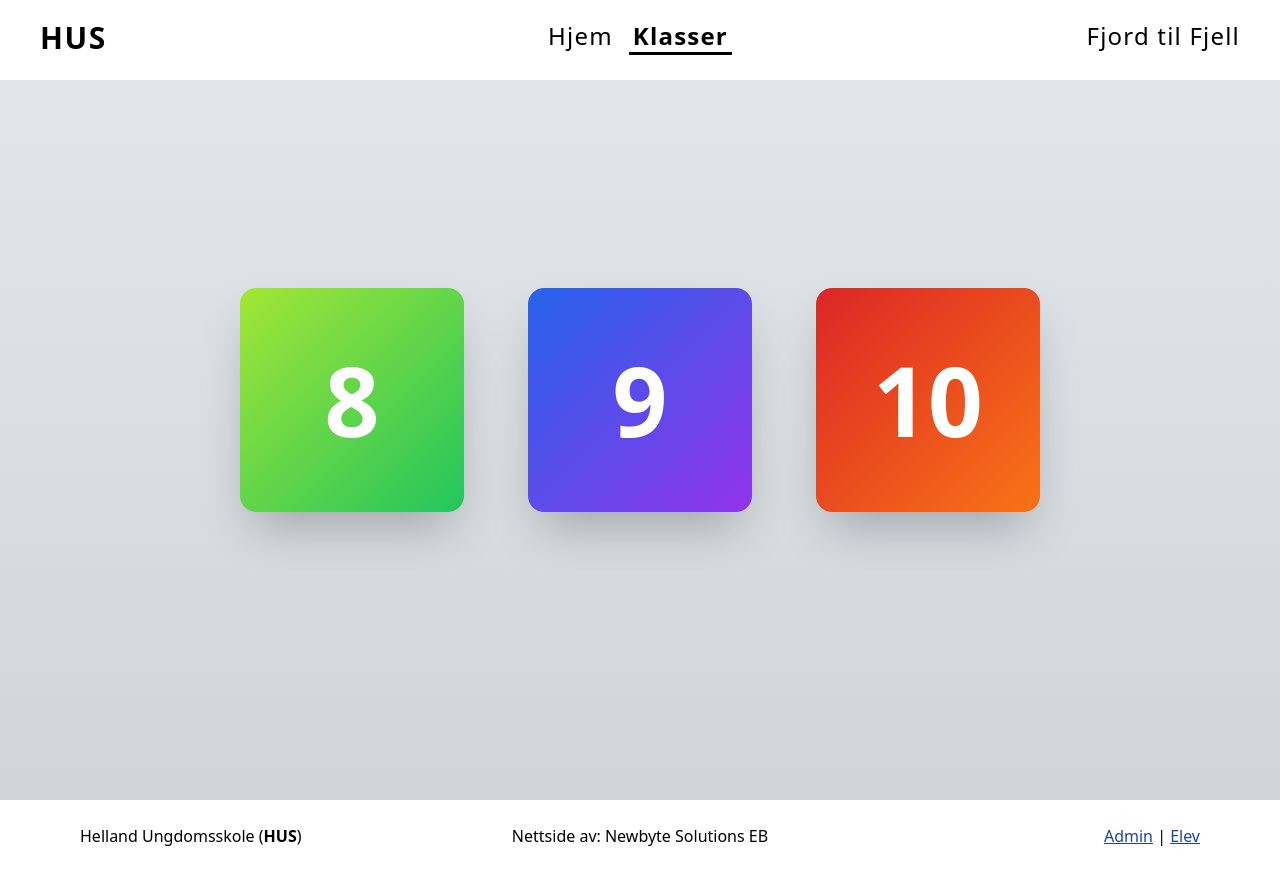
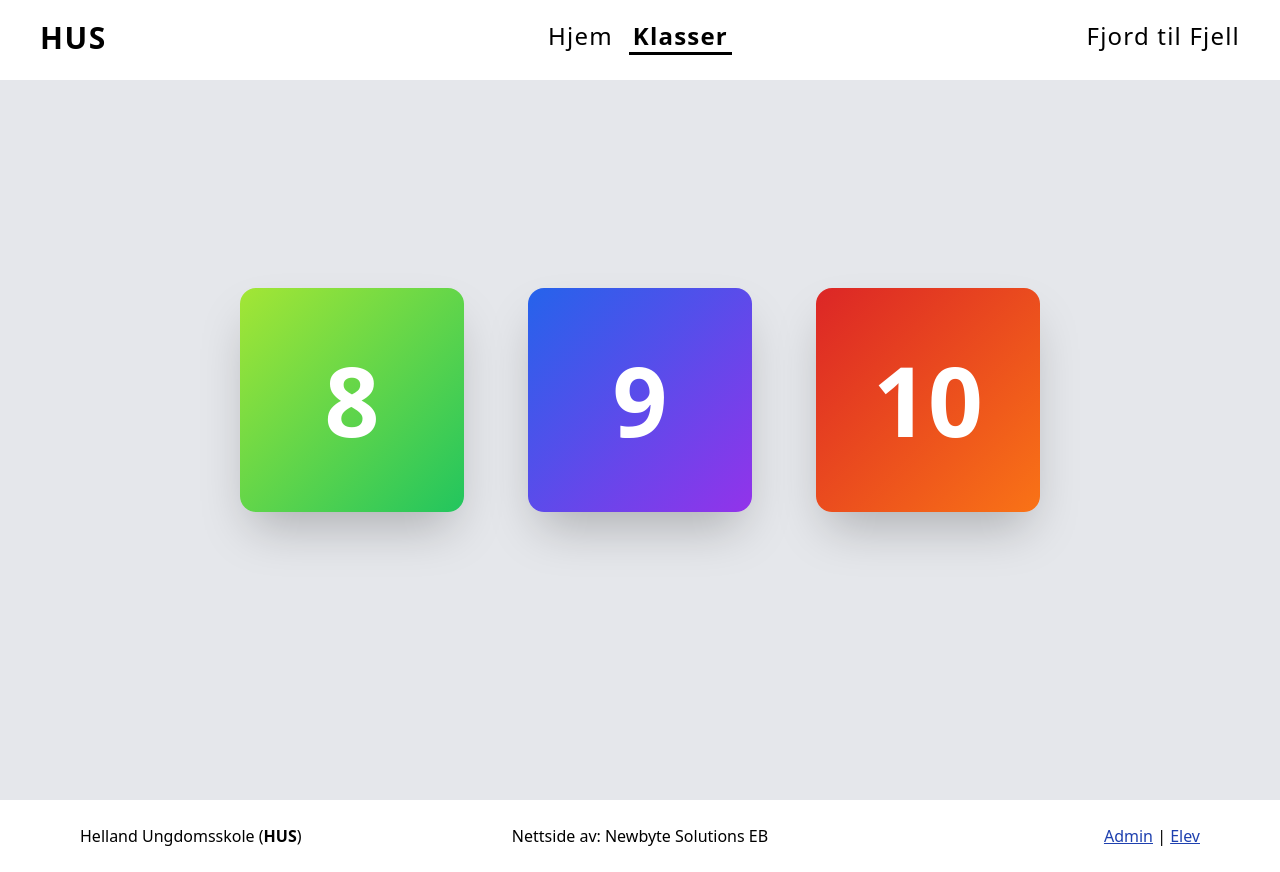
Before and after one commit to newbyte-solutions/ABF-Home, a Nuxt app in the folder client/: page /klasser in a window 1280 px wide. Built offline with nearby package versions, Linux system fonts and the light colour scheme.

Commit message:
Fix: bg issues

```diff
--- a/client/pages/ftf.vue
+++ b/client/pages/ftf.vue
@@ -1,8 +1,5 @@
 <template>
-  <div
-    class="w-full min-h-screen bg-gradient-to-br -z-10 from-gray-200 to-gray-300 fixed"
-  ></div>
-  <div class="w-full h-fit">
+  <div class="w-full min-h-screen bg-gray-200">
     <div class="w-full h-screen flex flex-col justify-center items-center">
       <img src="../assets/images/ftf-logo.png" alt="Fjord til Fjell Logo" class="w-64 h-64 mb-8">
       <h1 class="text-4xl text-gray-800 font-bold tracking-widest mb-4">
--- a/client/pages/klasser/index.vue
+++ b/client/pages/klasser/index.vue
@@ -1,9 +1,6 @@
 <template>
   <div
-    class="w-full min-h-screen absolute top-0 -z-10 bg-gradient-to-b from-gray-200 to-gray-300"
-  ></div>
-  <div
-    class="w-full min-h-screen text-white flex flex-col md:flex-row justify-center items-center space-y-12 md:space-y-0 md:space-x-16 p-12"
+    class="w-full min-h-screen text-white flex flex-col md:flex-row justify-center bg-gray-200 items-center space-y-12 md:space-y-0 md:space-x-16 p-12"
   >
     <div
       class="transform hover:scale-110 transition-transform duration-300 rounded-2xl shadow-2xl h-48 w-48 md:h-56 md:w-56 bg-gradient-to-br from-lime-400 to-green-500 p-1.5 hover:shadow-green-400/30 group"
```
